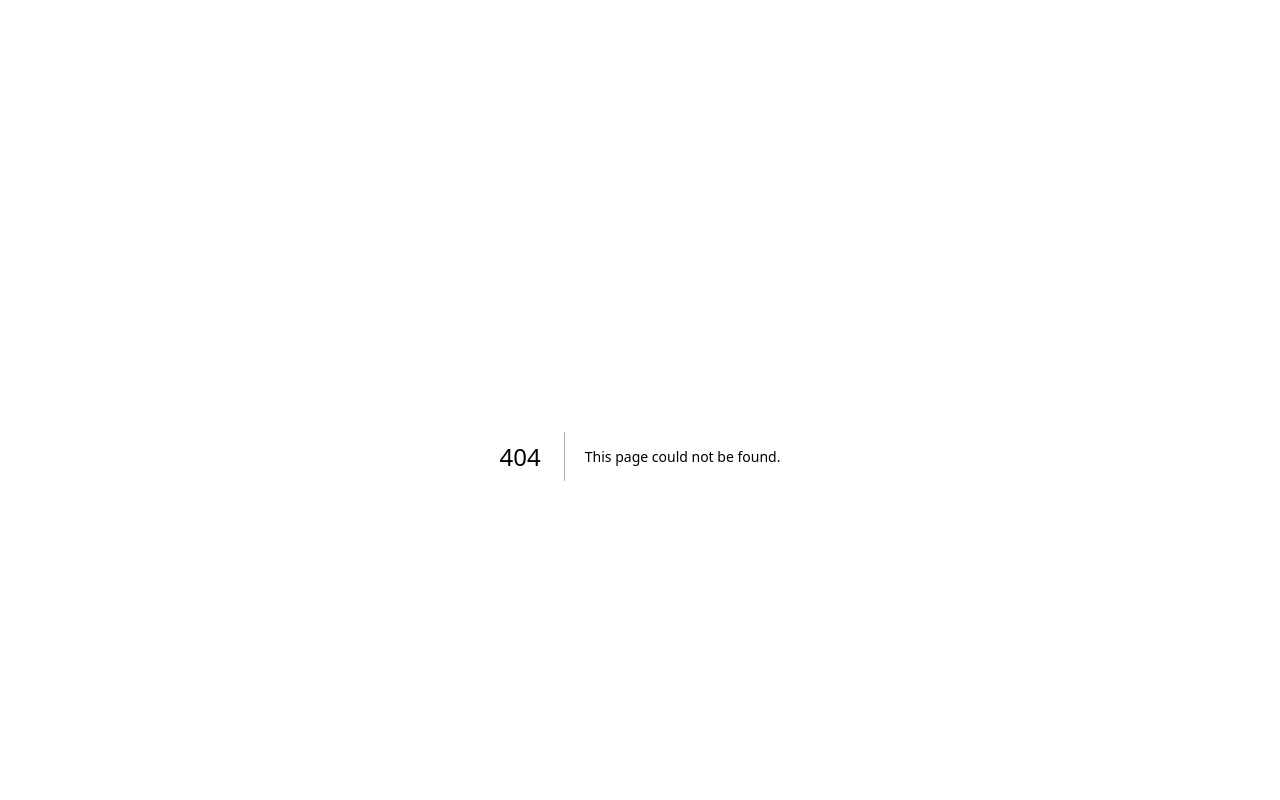
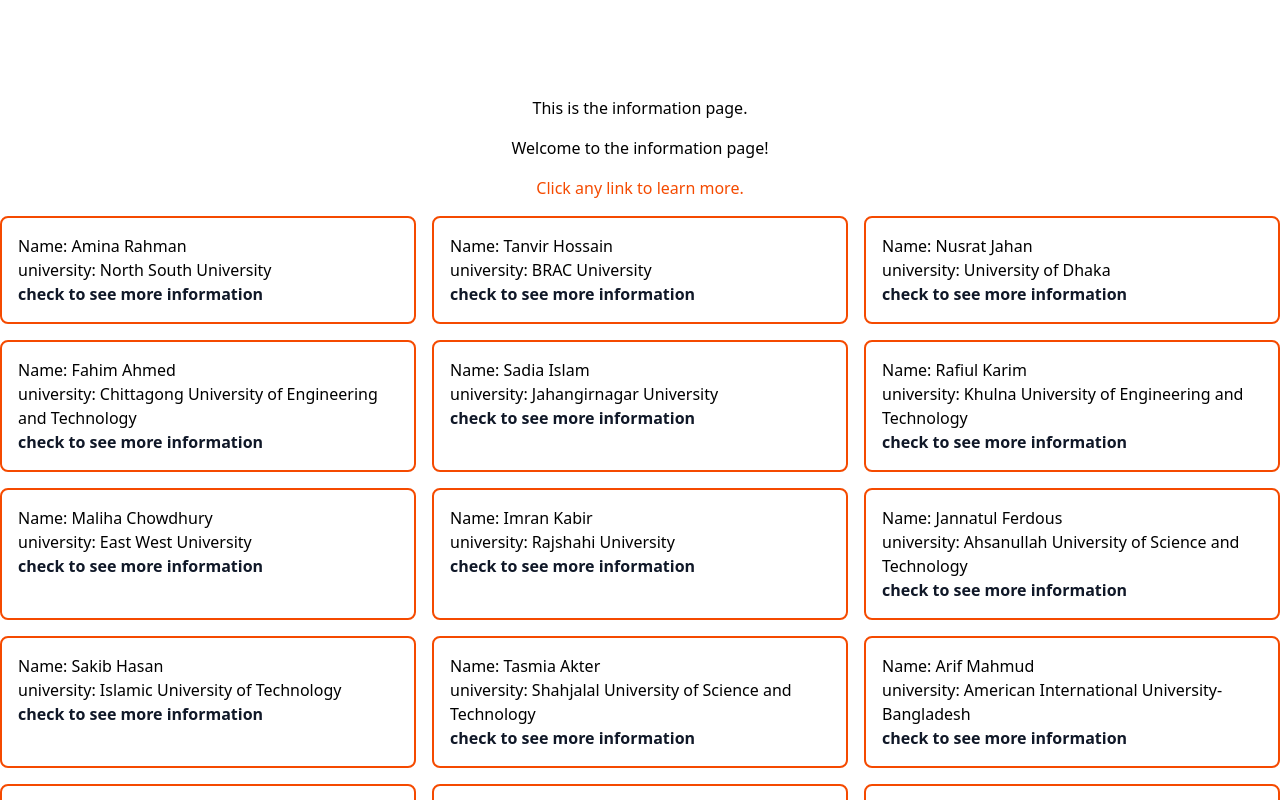
Before and after one commit to algorrismo/frontend-workspace, a Next.js app in the folder week-03/: page /information in a window 1280 px wide. Before the commit this address had no page. Shown: the top 800 px of the page. Built offline with nearby package versions, Linux system fonts and the light colour scheme.

Commit message:
list student cards from JSON with links to detail pages

```diff
--- /dev/null
+++ b/week-03/src/app/information/page.jsx
@@ -0,0 +1,34 @@
+import React from 'react';
+import data from "../../data/studentInfo.json"
+import Link from 'next/link';
+const page = () => {
+
+
+    return (
+        <div className='mt-10 flex flex-col items-center justify-center gap-4'>
+            <p>This is the information page.</p>
+            <p>Welcome to the information page!</p>
+            <p className='text-orange-600'>Click any link to learn more.</p>
+
+            <div className='grid grid-cols-3 gap-4 mx-auto'>
+
+                {
+                    data.map((data,index)=>{
+                        return(
+                            <div key={data.id} className='border-2 border-orange-600 p-4 rounded-lg'>
+                                <p>Name: {data.name}</p>
+                                <p>university: {data.university}</p>
+                                {/* <p>Grade: {data.address}</p>
+                                <p>Contact: {data.contactNumber}</p>
+                                <p>About: {data.about}</p> */}
+                                <Link href={`/information/${data.slug}`} className='text-gray-900 font-bold hover:cursor-pointer'>check to see more information</Link>
+                            </div>
+                        )
+                    })
+                }
+            </div>
+        </div>
+    );
+};
+
+export default page;
```
